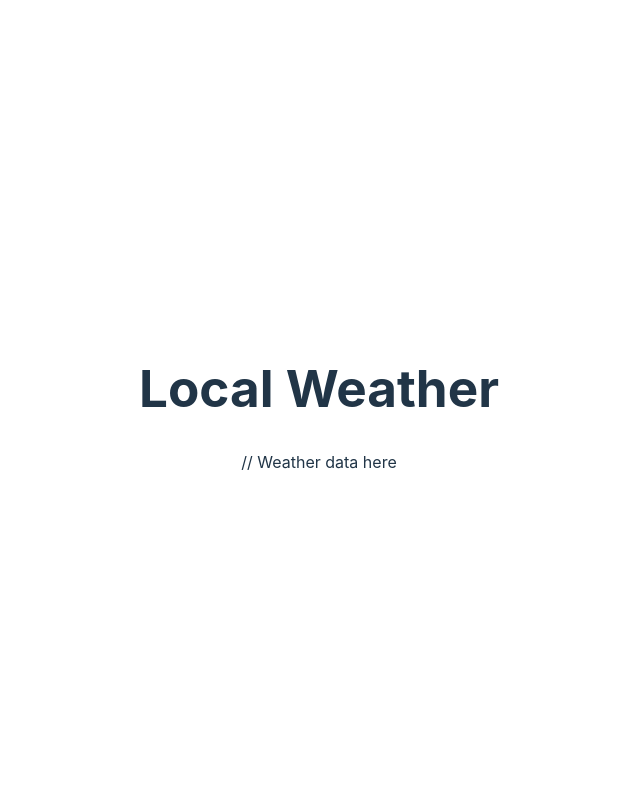
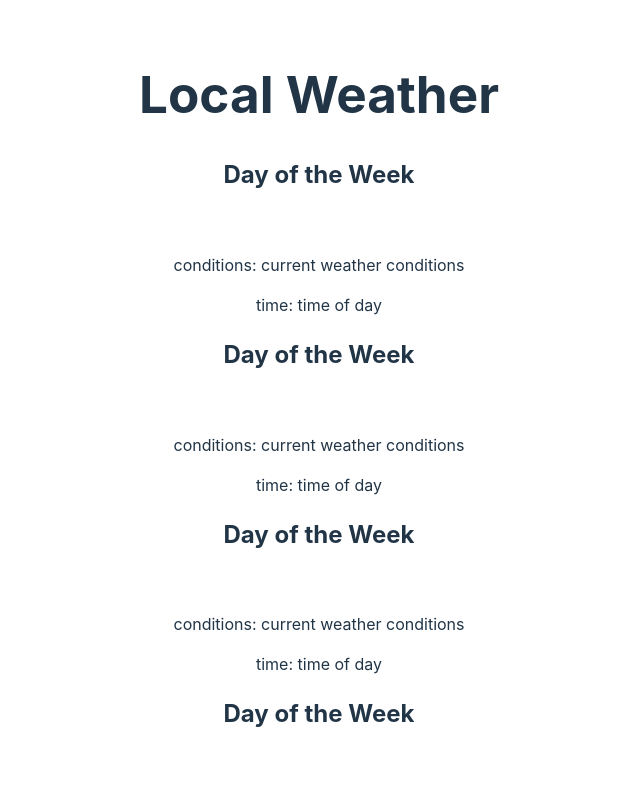
Before and after one commit to craigbwagner/react-components-lab, a React (Vite) app: page / in a window 1280 px wide. Shown: the top 795 px of the page, without its empty margins (321-961 px from the left). Built offline with nearby package versions, Linux system fonts and the light colour scheme.

Commit message:
import WeatherForecast and insert into section tag

```diff
--- a/src/App.jsx
+++ b/src/App.jsx
@@ -1,4 +1,5 @@
 import './App.css';
+import WeatherForecast from './components/WeatherForecast/WeatherForecast';
 
 function App() {
 	const weatherForecasts = [
@@ -42,7 +43,13 @@ function App() {
 	return (
 		<>
 			<h1>Local Weather</h1>
-			<section>// Weather data here</section>
+			<section>
+				<WeatherForecast weather={weatherForecasts[0]} />
+				<WeatherForecast weather={weatherForecasts[1]} />
+				<WeatherForecast weather={weatherForecasts[2]} />
+				<WeatherForecast weather={weatherForecasts[3]} />
+				<WeatherForecast weather={weatherForecasts[4]} />
+			</section>
 		</>
 	);
 }
```
